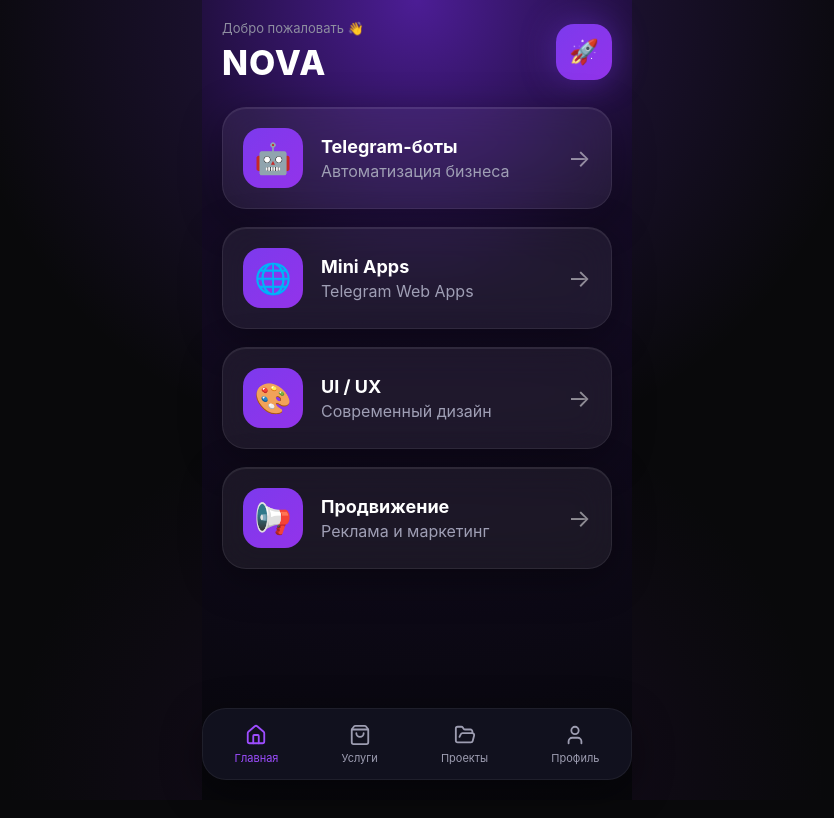
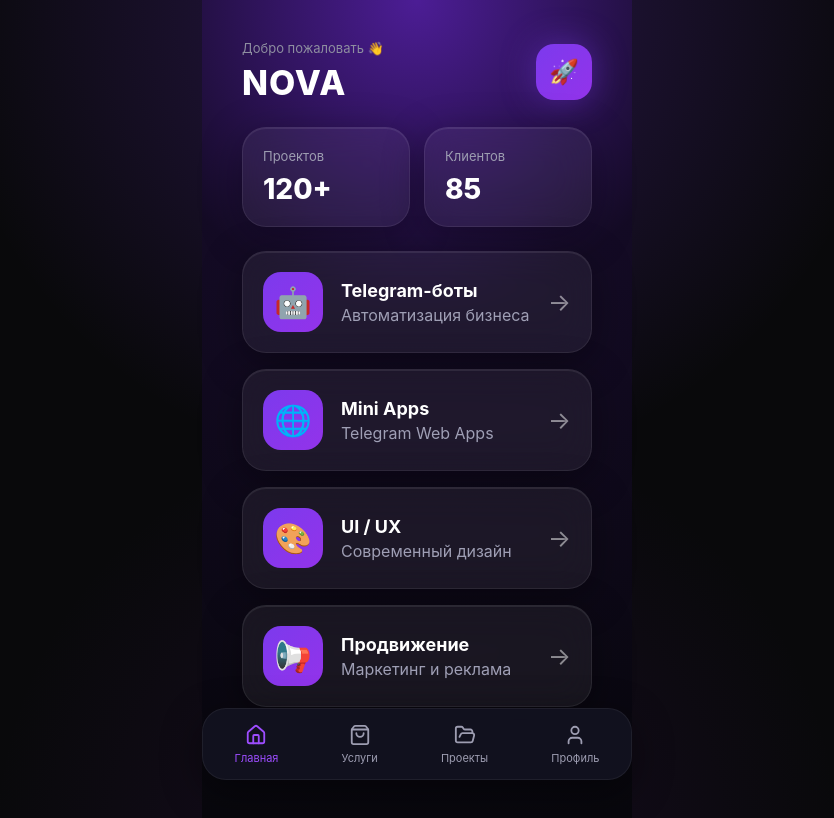
Before and after one commit to nuxotetotmailsvoboden-lgtm/Nov-, a Next.js app: page / in a window 1280 px wide. Shown: the top 818 px of the page, without its empty margins (223-1057 px from the left). Built offline with nearby package versions, Linux system fonts and the light colour scheme.

Commit message:
Update page.tsx

```diff
--- a/app/page.tsx
+++ b/app/page.tsx
@@ -1,27 +1,39 @@
+import AppContainer from "@/components/layout/AppContainer";
 import Header from "@/components/Header";
 import ServiceCard from "@/components/ServiceCard";
+import StatsCard from "@/components/StatsCard";
 import BottomNav from "@/components/navigation/BottomNav";
 
 export default function Home() {
   return (
     <>
-      <main
-        style={{
-          minHeight: "100vh",
-          padding: 20,
-          paddingBottom: 120,
-          background:
-            "radial-gradient(circle at top,#4c1d95 0%,#140b25 35%,#07070b 100%)",
-          color: "#fff",
-        }}
-      >
+      <AppContainer>
         <Header />
+
+        <div
+          style={{
+            display: "grid",
+            gridTemplateColumns: "1fr 1fr",
+            gap: 14,
+            marginBottom: 24,
+          }}
+        >
+          <StatsCard
+            title="Проектов"
+            value="120+"
+          />
+
+          <StatsCard
+            title="Клиентов"
+            value="85"
+          />
+        </div>
 
         <div
           style={{
             display: "flex",
             flexDirection: "column",
-            gap: 18,
+            gap: 16,
           }}
         >
           <ServiceCard
@@ -45,10 +57,10 @@
           <ServiceCard
             emoji="📢"
             title="Продвижение"
-            subtitle="Реклама и маркетинг"
+            subtitle="Маркетинг и реклама"
           />
         </div>
-      </main>
+      </AppContainer>
 
       <BottomNav />
     </>
```
